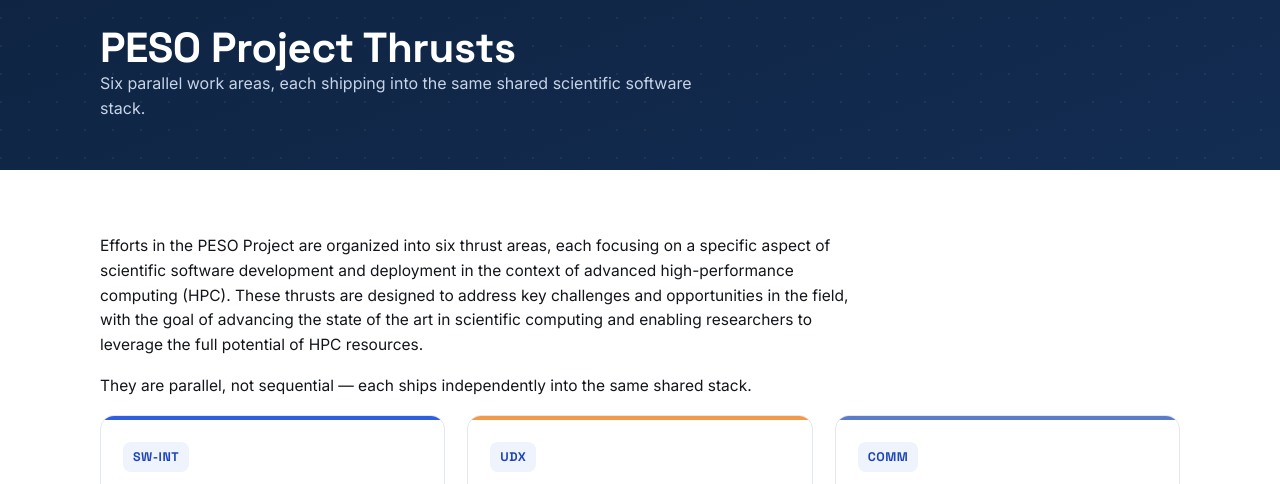
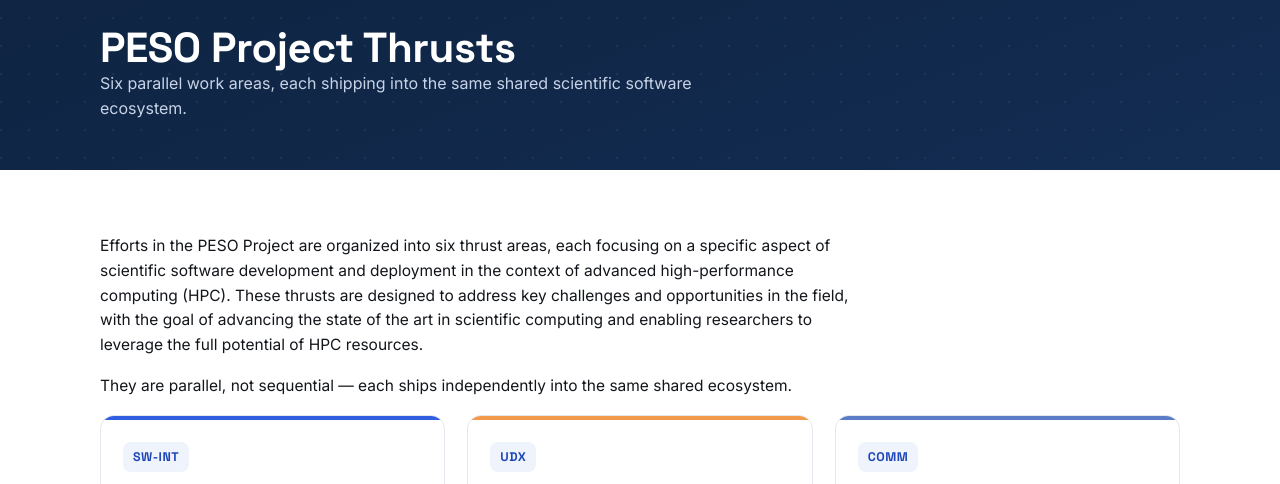
Before and after one commit to pesoproject/pesoproject.github.io, a Jekyll site: the page built from thrusts.md, in a window 1280 px wide and 900 px high. Shown: the part 167-651 px from the top of the window. Built offline with Jekyll 4.4.1, drawn with Linux system fonts in a browser that asks for light colours.

Commit message:
Replace "stack" with "ecosystem" in PESO's own ecosystem-framing copy
Audited every use of "stack" on the site and replaced it where it
described PESO's own mission/ecosystem in its own voice, for
consistency with the site's ecosystem framing (and the earlier E4S
rename to "Ecosystem for Science"):

- _includes/header.html: homepage headline
- thrusts.md: description and intro line
- _data/thrusts.yml: E4S thrust summary
- about.md: both instances in the Vision section
- about/details.md: "full stack of DOE-sponsored libraries" line
- genesis-mission.md: card 01's title

Left "stack" in place where it's a technically precise term (build/
hardware configurations in about/details.md, poster metadata) or
someone else's stated language (HPSF's mission paraphrase in
engage/hpsf.md), and left non-live/archival pages untouched.

Co-Authored-By: Claude Sonnet 5 <noreply@anthropic.com>

```diff
--- a/_data/thrusts.yml
+++ b/_data/thrusts.yml
@@ -32,7 +32,7 @@
 
 - code: E4S
   title: Ecosystem for Science
-  summary: A curated, tested software stack ready to run on DOE systems.
+  summary: A curated, tested software ecosystem ready to run on DOE systems.
   description: >
     The Ecosystem for Science (E4S) provides a curated collection of HPC
     software, ensuring easy access and deployment across different computing environments,
--- a/_includes/header.html
+++ b/_includes/header.html
@@ -3,7 +3,7 @@
 <header class="hero">
   <div class="wrap hero-inner">
     <div class="kicker">● DOE · Office of Science · ASCR</div>
-    <h1 class="display">Stewarding the scientific software <span class="accent">stack</span></h1>
+    <h1 class="display">Stewarding the scientific software <span class="accent">ecosystem</span></h1>
     <p class="lede">PESO exists to sustain and advance a robust, versatile, and portable HPC-AI software ecosystem and support the community of people who make that ecosystem effective. PESO sponsors the <a href="https://e4s.io">Software Ecosystem for Science (E4S)</a> and the <a href="https://spack.io">Spack package management system</a> for open science. PESO contributes to community engagement through the <a href="https://cass.community">Consortium for the Advancement of Scientific Software (CASS)</a>, the <a href="https://bssw.io">Better Scientific Software (BSSW)</a> website and Fellowship program, and the <a href="https://hpsf.io">High Performance Software Foundation (HPSF)</a>.</p>
     <p style="margin-top:14px; font-size:13.5px; color:#8296B4;">PIs: Michael Heroux &amp; Lois Curfman McInnes</p>
     <div class="hero-ctas">
--- a/thrusts.md
+++ b/thrusts.md
@@ -1,14 +1,14 @@
 ---
 layout: page
 title: PESO Project Thrusts
-description: Six parallel work areas, each shipping into the same shared scientific software stack.
+description: Six parallel work areas, each shipping into the same shared scientific software ecosystem.
 section_tag: Program structure
 permalink: /thrusts
 ---
 
 Efforts in the PESO Project are organized into six thrust areas, each focusing on a specific aspect of scientific software development and deployment in the context of advanced high-performance computing (HPC). These thrusts are designed to address key challenges and opportunities in the field, with the goal of advancing the state of the art in scientific computing and enabling researchers to leverage the full potential of HPC resources.
 
-They are parallel, not sequential — each ships independently into the same shared stack.
+They are parallel, not sequential — each ships independently into the same shared ecosystem.
 
 <div class="thrust-grid" style="margin-top:8px;">
 {% for t in site.data.thrusts %}
```
Also changed, not shown: about.md (+1 -1 lines), about/details.md (+1 -1 lines), genesis-mission.md (+1 -1 lines).
